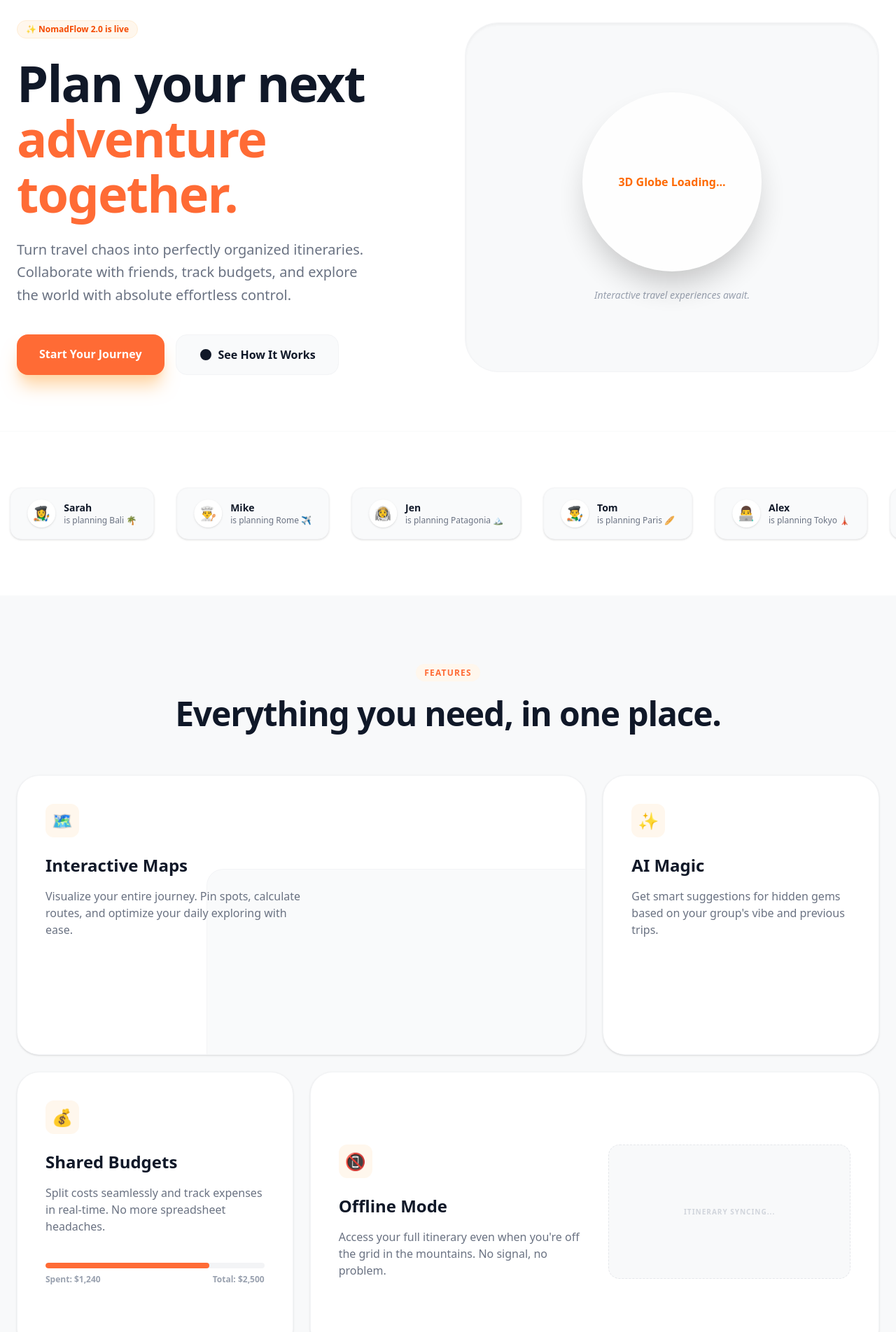
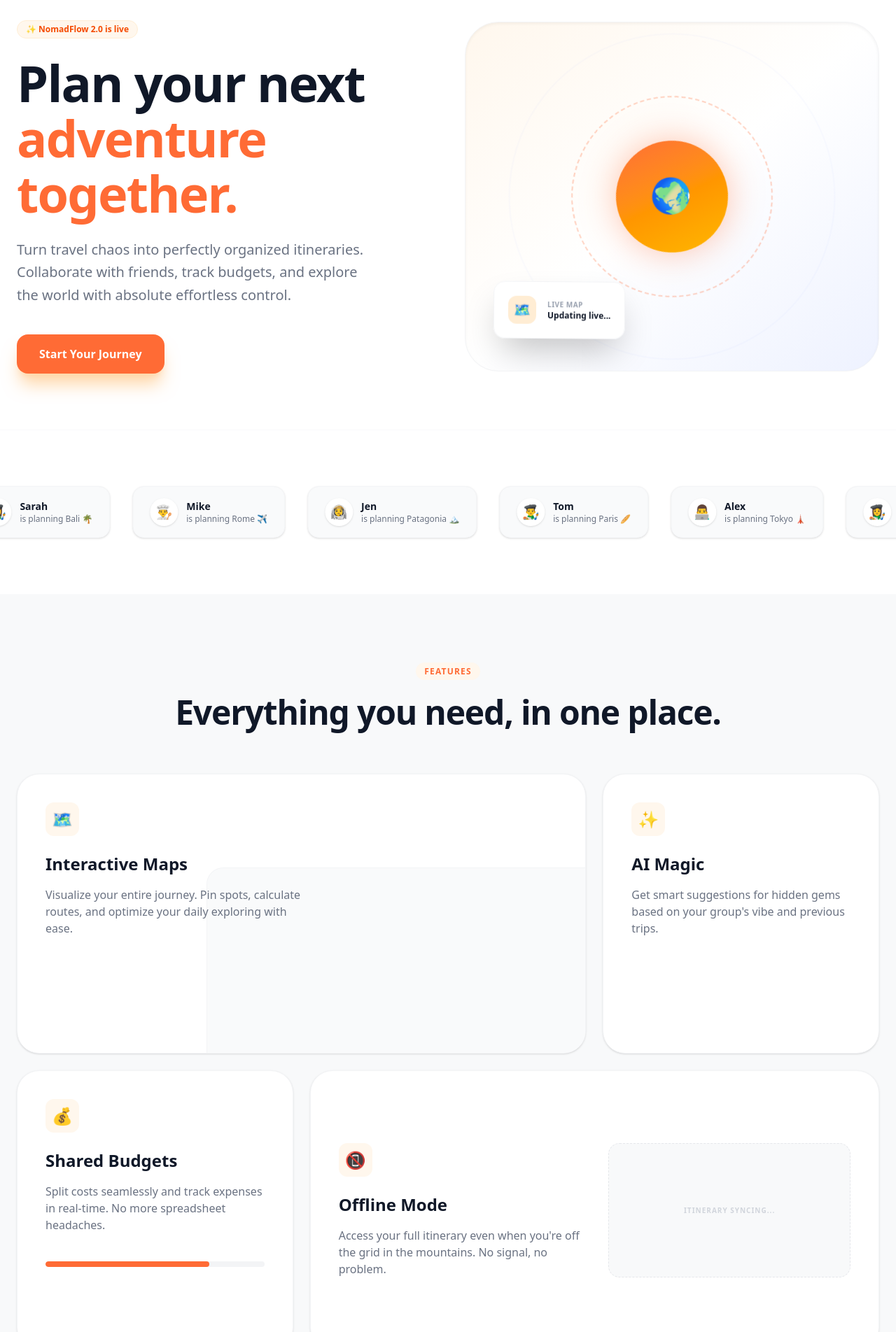
Before and after one commit to gkazakos-ux/travel-platform, a Next.js app: page / in a window 1280 px wide. Shown: the part 100-2004 px from the top of the page at 70% size. Built offline with nearby package versions, Linux system fonts and the light colour scheme.

Commit message:
Update page.tsx

```diff
--- a/app/(marketing)/page.tsx
+++ b/app/(marketing)/page.tsx
@@ -4,11 +4,27 @@ import React from "react";
 import { motion } from "framer-motion";
 import Link from "next/link";
 
-// --- Components ---
+// --- Ρυθμίσεις για τα Scroll Animations (Framer Motion) ---
+const fadeInUp = {
+  hidden: { opacity: 0, y: 60 },
+  visible: {
+    opacity: 1,
+    y: 0,
+    transition: { duration: 0.8, ease: [0.16, 1, 0.3, 1] }
+  }
+};
+
+const staggerContainer = {
+  hidden: { opacity: 0 },
+  visible: {
+    opacity: 1,
+    transition: { staggerChildren: 0.15 }
+  }
+};
 
 const Navbar = () => {
   return (
-    <nav className="fixed top-0 w-full z-[100] bg-white/80 backdrop-blur-xl border-b border-gray-100">
+    <nav className="fixed top-0 w-full z-[100] bg-white/85 backdrop-blur-xl border-b border-gray-100">
       <div className="max-w-7xl mx-auto px-6 h-20 flex justify-between items-center">
         <div className="flex items-center gap-2">
           <span className="font-display text-2xl font-extrabold text-[#FF6B35] tracking-tighter">
@@ -37,64 +53,63 @@ const Hero = () => {
     <section className="relative pt-32 pb-20 overflow-hidden bg-white">
       <div className="max-w-7xl mx-auto px-6 grid grid-cols-1 lg:grid-cols-2 gap-12 items-center">
         <motion.div
-          initial={{ opacity: 0, x: -20 }}
-          animate={{ opacity: 1, x: 0 }}
+          initial={{ opacity: 0, y: 30 }}
+          animate={{ opacity: 1, y: 0 }}
           transition={{ duration: 0.8, ease: "easeOut" }}
+          className="text-center lg:text-left"
         >
-          <div className="inline-flex items-center gap-2 px-3 py-1 rounded-full bg-orange-50 border border-orange-100 text-orange-600 text-xs font-bold mb-6">
+          <div className="inline-flex items-center gap-2 px-3 py-1 rounded-full bg-orange-50 border border-orange-100 text-orange-600 text-xs font-bold mb-6 animate-pulse">
             ✨ NomadFlow 2.0 is live
           </div>
-          <h1 className="text-6xl md:text-7xl font-extrabold text-gray-900 tracking-tight leading-[1.1] mb-6">
+          <h1 className="text-5xl md:text-7xl font-extrabold text-gray-900 tracking-tight leading-[1.1] mb-6">
             Plan your next <br />
             <span className="text-[#FF6B35]">adventure together.</span>
           </h1>
-          <p className="text-xl text-gray-500 max-w-lg mb-10 leading-relaxed">
+          <p className="text-xl text-gray-500 max-w-lg mb-10 leading-relaxed mx-auto lg:mx-0">
             Turn travel chaos into perfectly organized itineraries. Collaborate with friends, track budgets, and explore the world with absolute effortless control.
           </p>
-          <div className="flex flex-wrap gap-4">
-            <Link href="/signup" className="bg-[#FF6B35] text-white font-bold px-8 py-4 rounded-2xl shadow-xl shadow-orange-200 hover:-translate-y-1 transition-all active:scale-95">
+          <div className="flex flex-wrap gap-4 justify-center lg:justify-start">
+            <Link href="/signup" className="bg-[#FF6B35] text-white font-bold px-8 py-4 rounded-2xl shadow-xl shadow-orange-200 hover:-translate-y-1 hover:scale-105 transition-all active:scale-95">
               Start Your Journey
             </Link>
-            <button className="bg-gray-50 text-gray-900 font-bold px-8 py-4 rounded-2xl border border-gray-100 hover:bg-gray-100 transition-all flex items-center gap-2">
-              <svg className="w-5 h-5" fill="currentColor" viewBox="0 0 20 20"><path d="M10 18a8 8 0 100-16 8 8 0 000 16zM9.555 7.168A1 1 0 008 8v4a1 1 0 001.555.832l3-2a1 1 0 000-1.664l-3-2z"/></svg>
-              See How It Works
-            </button>
           </div>
         </motion.div>
 
-        <motion.div
-          initial={{ opacity: 0, scale: 0.9 }}
-          animate={{ opacity: 1, scale: 1 }}
-          transition={{ duration: 1, ease: "easeOut", delay: 0.2 }}
-          className="relative aspect-square lg:aspect-auto h-[500px] bg-[#F8F9FA] rounded-[3rem] border border-gray-100 overflow-hidden flex items-center justify-center shadow-inner"
-        >
-          {/* Placeholder for Three.js Globe */}
-          <div className="text-center p-8">
-            <div className="w-64 h-64 bg-white rounded-full shadow-2xl flex items-center justify-center animate-pulse mb-6 mx-auto">
-              <div className="text-orange-500 font-bold">3D Globe Loading...</div>
+        {/* ΔΕΞΙ ΜΕΡΟΣ: ΠΡΑΓΜΑΤΙΚΟ CSS 3D TRANSFORMS ANIMATION */}
+        <div className="relative h-[500px] bg-gradient-to-br from-orange-50 via-white to-indigo-50 rounded-[3rem] border border-gray-100 overflow-hidden flex items-center justify-center shadow-inner perspective-[1000px]">
+          <div className="absolute inset-0 bg-[radial-gradient(circle_at_center,_var(--tw-gradient-stops))] from-orange-100/30 to-transparent blur-xl"></div>
+
+          {/* 3D Περιστρεφόμενος Κύβος/Σφαίρα UI */}
+          <div className="w-64 h-64 relative transform-style-3d animate-[spin_20s_linear_infinite] flex items-center justify-center">
+            {/* 3D Δακτύλιοι */}
+            <div className="absolute w-72 h-72 border-2 border-dashed border-[#FF6B35]/30 rounded-full rotate-X-[60deg] rotate-Y-[20deg]"></div>
+            <div className="absolute w-60 h-60 border border-indigo-300 rounded-full rotate-X-[20deg] rotate-Y-[70deg] animate-ping [animation-duration:4s]"></div>
+
+            {/* Κεντρικό 3D Object */}
+            <div className="w-40 h-40 bg-gradient-to-tr from-[#FF6B35] to-amber-400 rounded-full shadow-[0_0_50px_rgba(255,107,53,0.4)] flex items-center justify-center text-5xl backface-hidden">
+               🌍
             </div>
-            <p className="text-sm text-gray-400 font-medium italic">Interactive travel experiences await.</p>
           </div>
-        </motion.div>
+
+          {/* Floating UI Card */}
+          <motion.div
+            animate={{ y: [0, -15, 0], rotate: [2, -2, 2] }}
+            transition={{ duration: 5, repeat: Infinity, ease: "easeInOut" }}
+            className="absolute bottom-10 left-10 bg-white/90 backdrop-blur-md p-5 rounded-2xl shadow-2xl border border-gray-100 flex items-center gap-4 z-20"
+          >
+            <div className="w-10 h-10 bg-orange-100 rounded-xl flex items-center justify-center text-xl">🗺️</div>
+            <div>
+              <p className="text-[10px] font-bold text-gray-400 uppercase tracking-wider">Live Map</p>
+              <p className="text-xs font-black text-gray-900">Updating live...</p>
+            </div>
+          </motion.div>
+        </div>
       </div>
     </section>
   );
 };
 
 const BentoFeatures = () => {
-  const containerVariants = {
-    hidden: { opacity: 0 },
-    visible: {
-      opacity: 1,
-      transition: { staggerChildren: 0.15 }
-    }
-  };
-
-  const itemVariants = {
-    hidden: { opacity: 0, y: 20 },
-    visible: { opacity: 1, y: 0, transition: { duration: 0.6, ease: "easeOut" } }
-  };
-
   return (
     <section className="py-24 bg-[#F8F9FA]">
       <div className="max-w-7xl mx-auto px-6 text-center mb-16">
@@ -102,59 +117,70 @@ const BentoFeatures = () => {
         <h2 className="text-4xl md:text-5xl font-extrabold text-gray-900 mt-6 tracking-tight">Everything you need, in one place.</h2>
       </div>
 
+      {/* Bento Grid συνδεδεμένο με τα Scroll Animations (whileInView) */}
       <motion.div
-        variants={containerVariants}
+        variants={staggerContainer}
         initial="hidden"
         whileInView="visible"
         viewport={{ once: true, margin: "-100px" }}
         className="max-w-7xl mx-auto px-6 grid grid-cols-1 md:grid-cols-3 gap-6"
       >
-        {/* Large Feature: Interactive Maps */}
-        <motion.div variants={itemVariants} className="md:col-span-2 group bg-white rounded-[2rem] p-10 border border-gray-100 shadow-sm hover:shadow-xl transition-all duration-300 relative overflow-hidden h-[400px]">
+        {/* Κάρτα 1: Interactive Maps (Με 3D Hover Effect) */}
+        <motion.div
+          variants={fadeInUp}
+          whileHover={{ scale: 1.02, rotateX: 2, rotateY: -2, z: 10 }}
+          className="md:col-span-2 group bg-white rounded-[2rem] p-10 border border-gray-100 shadow-sm hover:shadow-2xl transition-all duration-300 relative overflow-hidden h-[400px] cursor-pointer"
+        >
           <div className="relative z-10">
             <div className="w-12 h-12 bg-orange-50 rounded-xl flex items-center justify-center mb-6 text-2xl group-hover:scale-110 transition-transform">🗺️</div>
             <h3 className="text-2xl font-bold text-gray-900 mb-4">Interactive Maps</h3>
             <p className="text-gray-500 max-w-sm">Visualize your entire journey. Pin spots, calculate routes, and optimize your daily exploring with ease.</p>
           </div>
-          <div className="absolute right-0 bottom-0 w-2/3 h-2/3 bg-gray-50 rounded-tl-3xl border-t border-l border-gray-100 group-hover:translate-y-2 group-hover:-translate-x-2 transition-transform duration-500">
+          <div className="absolute right-0 bottom-0 w-2/3 h-2/3 bg-gray-50 rounded-tl-3xl border-t border-l border-gray-100 group-hover:scale-105 transition-transform duration-500 overflow-hidden">
              <div className="w-full h-full opacity-40 bg-[radial-gradient(circle_at_center,_var(--tw-gradient-stops))] from-[#FF6B35]/20 to-transparent"></div>
           </div>
         </motion.div>
 
-        {/* Small Feature: AI Magic */}
-        <motion.div variants={itemVariants} className="group bg-white rounded-[2rem] p-10 border border-gray-100 shadow-sm hover:shadow-xl transition-all duration-300 h-[400px]">
+        {/* Κάρτα 2: AI Magic */}
+        <motion.div
+          variants={fadeInUp}
+          whileHover={{ scale: 1.03, rotateY: 3 }}
+          className="group bg-white rounded-[2rem] p-10 border border-gray-100 shadow-sm hover:shadow-2xl transition-all duration-300 h-[400px] cursor-pointer"
+        >
           <div className="w-12 h-12 bg-orange-50 rounded-xl flex items-center justify-center mb-6 text-2xl group-hover:scale-110 transition-transform">✨</div>
           <h3 className="text-2xl font-bold text-gray-900 mb-4">AI Magic</h3>
-          {/* ΔΙΟΡΘΩΘΗΚΕ Η ΑΠΟΣΤΡΟΦΟΣ ΕΔΩ (group&apos;s) */}
           <p className="text-gray-500">Get smart suggestions for hidden gems based on your group&apos;s vibe and previous trips.</p>
         </motion.div>
 
-        {/* Small Feature: Shared Budgets */}
-        <motion.div variants={itemVariants} className="group bg-white rounded-[2rem] p-10 border border-gray-100 shadow-sm hover:shadow-xl transition-all duration-300 h-[400px]">
+        {/* Κάρτα 3: Shared Budgets */}
+        <motion.div
+          variants={fadeInUp}
+          whileHover={{ scale: 1.03, rotateY: -3 }}
+          className="group bg-white rounded-[2rem] p-10 border border-gray-100 shadow-sm hover:shadow-2xl transition-all duration-300 h-[400px] cursor-pointer"
+        >
           <div className="w-12 h-12 bg-orange-50 rounded-xl flex items-center justify-center mb-6 text-2xl group-hover:scale-110 transition-transform">💰</div>
           <h3 className="text-2xl font-bold text-gray-900 mb-4">Shared Budgets</h3>
           <p className="text-gray-500">Split costs seamlessly and track expenses in real-time. No more spreadsheet headaches.</p>
           <div className="mt-10 h-2 w-full bg-gray-100 rounded-full overflow-hidden">
-             <div className="h-full bg-[#FF6B35] w-3/4 rounded-full"></div>
-          </div>
-          <div className="flex justify-between mt-2 text-xs font-bold text-gray-400">
-             <span>Spent: $1,240</span>
-             <span>Total: $2,500</span>
+             <div className="h-full bg-[#FF6B35] w-3/4 rounded-full group-hover:w-full transition-all duration-1000"></div>
           </div>
         </motion.div>
 
-        {/* Large Feature: Offline Mode */}
-        <motion.div variants={itemVariants} className="md:col-span-2 group bg-white rounded-[2rem] p-10 border border-gray-100 shadow-sm hover:shadow-xl transition-all duration-300 h-[400px] flex items-center">
+        {/* Κάρτα 4: Offline Mode */}
+        <motion.div
+          variants={fadeInUp}
+          whileHover={{ scale: 1.02, rotateX: -2 }}
+          className="md:col-span-2 group bg-white rounded-[2rem] p-10 border border-gray-100 shadow-sm hover:shadow-2xl transition-all duration-300 h-[400px] flex items-center cursor-pointer"
+        >
            <div className="grid grid-cols-1 md:grid-cols-2 gap-10 items-center">
               <div>
                 <div className="w-12 h-12 bg-orange-50 rounded-xl flex items-center justify-center mb-6 text-2xl group-hover:scale-110 transition-transform">📵</div>
                 <h3 className="text-2xl font-bold text-gray-900 mb-4">Offline Mode</h3>
-                {/* ΔΙΟΡΘΩΘΗΚΕ Η ΑΠΟΣΤΡΟΦΟΣ ΕΔΩ (you&apos;re) */}
                 <p className="text-gray-500">Access your full itinerary even when you&apos;re off the grid in the mountains. No signal, no problem.</p>
               </div>
-              <div className="hidden md:block relative">
-                 <div className="w-full h-48 bg-[#F8F9FA] rounded-2xl border border-dashed border-gray-200 flex items-center justify-center">
-                    <span className="text-gray-300 font-bold uppercase tracking-widest text-[10px]">Itinerary Syncing...</span>
+              <div className="hidden md:block relative w-full h-full">
+                 <div className="w-full h-48 bg-[#F8F9FA] group-hover:bg-orange-50/50 rounded-2xl border border-dashed border-gray-200 group-hover:border-orange-200 flex items-center justify-center transition-colors">
+                    <span className="text-gray-300 group-hover:text-orange-400 font-bold uppercase tracking-widest text-[10px] transition-colors">Itinerary Syncing...</span>
                  </div>
               </div>
            </div>
@@ -178,11 +204,11 @@ const SocialMarquee = () => {
       <div className="flex whitespace-nowrap">
         <motion.div
           animate={{ x: [0, -1035] }}
-          transition={{ repeat: Infinity, duration: 25, ease: "linear" }}
+          transition={{ repeat: Infinity, duration: 20, ease: "linear" }}
           className="flex gap-8 px-4"
         >
           {[...users, ...users, ...users].map((user, i) => (
-            <div key={i} className="flex items-center gap-3 bg-gray-50 px-6 py-4 rounded-2xl border border-gray-100 shadow-sm">
+            <div key={i} className="flex items-center gap-3 bg-gray-50 px-6 py-4 rounded-2xl border border-gray-100 shadow-sm hover:scale-105 transition-transform cursor-pointer">
               <div className="w-10 h-10 bg-white rounded-full flex items-center justify-center text-xl shadow-sm">{user.avatar}</div>
               <div>
                 <p className="text-sm font-bold text-gray-900">{user.name}</p>
@@ -211,48 +237,33 @@ const Footer = () => {
           <ul className="space-y-4 text-sm text-gray-500 font-medium">
             <li><Link href="#" className="hover:text-[#FF6B35] transition-colors">Features</Link></li>
             <li><Link href="#" className="hover:text-[#FF6B35] transition-colors">Pricing</Link></li>
-            <li><Link href="#" className="hover:text-[#FF6B35] transition-colors">Templates</Link></li>
-            <li><Link href="#" className="hover:text-[#FF6B35] transition-colors">Integrations</Link></li>
           </ul>
         </div>
         <div>
           <h4 className="font-bold text-gray-900 mb-6">Company</h4>
           <ul className="space-y-4 text-sm text-gray-500 font-medium">
             <li><Link href="#" className="hover:text-[#FF6B35] transition-colors">About Us</Link></li>
-            <li><Link href="#" className="hover:text-[#FF6B35] transition-colors">Careers</Link></li>
-            <li><Link href="#" className="hover:text-[#FF6B35] transition-colors">Contact</Link></li>
           </ul>
         </div>
         <div>
           <h4 className="font-bold text-gray-900 mb-6">Resources</h4>
           <ul className="space-y-4 text-sm text-gray-500 font-medium">
             <li><Link href="#" className="hover:text-[#FF6B35] transition-colors">Blog</Link></li>
-            <li><Link href="#" className="hover:text-[#FF6B35] transition-colors">Support</Link></li>
-            <li><Link href="#" className="hover:text-[#FF6B35] transition-colors">Community</Link></li>
           </ul>
         </div>
         <div>
           <h4 className="font-bold text-gray-900 mb-6">Legal</h4>
           <ul className="space-y-4 text-sm text-gray-500 font-medium">
             <li><Link href="#" className="hover:text-[#FF6B35] transition-colors">Privacy</Link></li>
-            <li><Link href="#" className="hover:text-[#FF6B35] transition-colors">Terms</Link></li>
-            <li><Link href="#" className="hover:text-[#FF6B35] transition-colors">Cookies</Link></li>
           </ul>
         </div>
       </div>
       <div className="max-w-7xl mx-auto px-6 pt-10 border-t border-gray-50 flex flex-col md:flex-row justify-between items-center gap-6">
-        <p className="text-xs text-gray-400 font-medium font-body">© 2024 NomadFlow. All rights reserved. Your journey, perfectly organized.</p>
-        <div className="flex gap-6">
-          <div className="w-8 h-8 rounded-lg bg-gray-50 flex items-center justify-center text-gray-400 hover:bg-orange-50 hover:text-orange-500 transition-all cursor-pointer">𝕏</div>
-          <div className="w-8 h-8 rounded-lg bg-gray-50 flex items-center justify-center text-gray-400 hover:bg-orange-50 hover:text-orange-500 transition-all cursor-pointer"></div>
-          <div className="w-8 h-8 rounded-lg bg-gray-50 flex items-center justify-center text-gray-400 hover:bg-orange-50 hover:text-orange-500 transition-all cursor-pointer"></div>
-        </div>
+        <p className="text-xs text-gray-400 font-medium font-body">© 2026 NomadFlow. All rights reserved. Your journey, perfectly organized.</p>
       </div>
     </footer>
   );
 };
-
-// --- Page Main ---
 
 export default function NomadFlowLanding() {
   return (
@@ -262,12 +273,13 @@ export default function NomadFlowLanding() {
       <SocialMarquee />
       <BentoFeatures />
 
-      {/* Bottom CTA Section */}
+      {/* Bottom CTA Section με Scroll Trigger */}
       <section className="py-32 px-6 bg-[#F8F9FA]">
         <motion.div
-          initial={{ opacity: 0, scale: 0.95 }}
-          whileInView={{ opacity: 1, scale: 1 }}
+          initial={{ opacity: 0, y: 50 }}
+          whileInView={{ opacity: 1, y: 0 }}
           viewport={{ once: true }}
+          transition={{ duration: 0.6 }}
           className="max-w-4xl mx-auto bg-white rounded-[3rem] p-12 md:p-20 text-center border border-gray-100 shadow-2xl shadow-gray-200/50 relative overflow-hidden"
         >
           <div className="absolute top-0 left-0 w-full h-1 bg-[#FF6B35]"></div>
@@ -275,7 +287,7 @@ export default function NomadFlowLanding() {
           <p className="text-lg text-gray-500 mb-10 max-w-lg mx-auto">
             Join thousands of travelers who have already transformed the way they plan. Create your first itinerary for free today.
           </p>
-          <Link href="/signup" className="inline-block bg-[#FF6B35] text-white font-bold px-12 py-5 rounded-2xl shadow-xl shadow-orange-200 hover:-translate-y-1 transition-all active:scale-95 text-lg">
+          <Link href="/signup" className="inline-block bg-[#FF6B35] text-white font-bold px-12 py-5 rounded-2xl shadow-xl shadow-orange-200 hover:-translate-y-1 hover:scale-105 transition-all active:scale-95 text-lg">
             Start Planning Now
           </Link>
         </motion.div>
```
